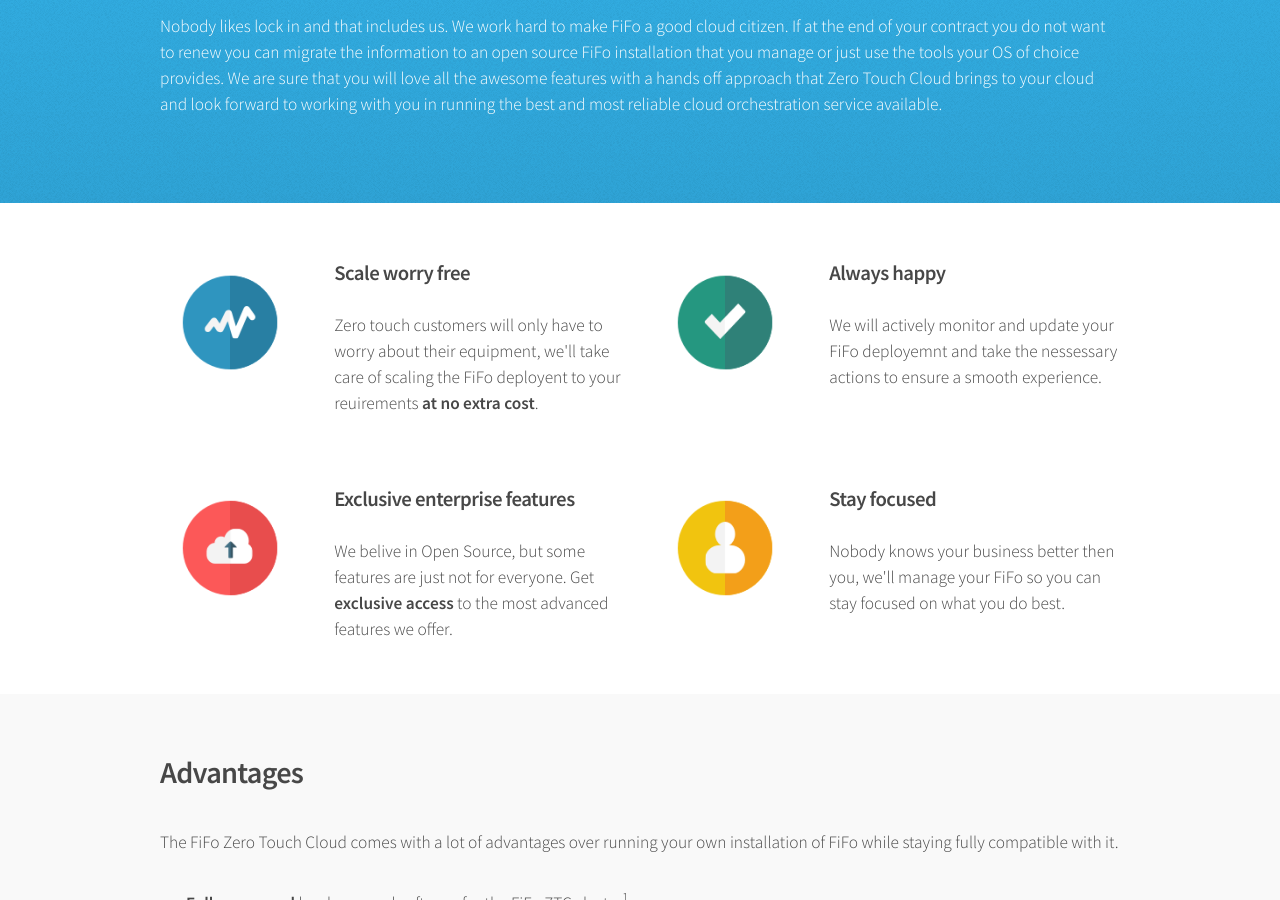
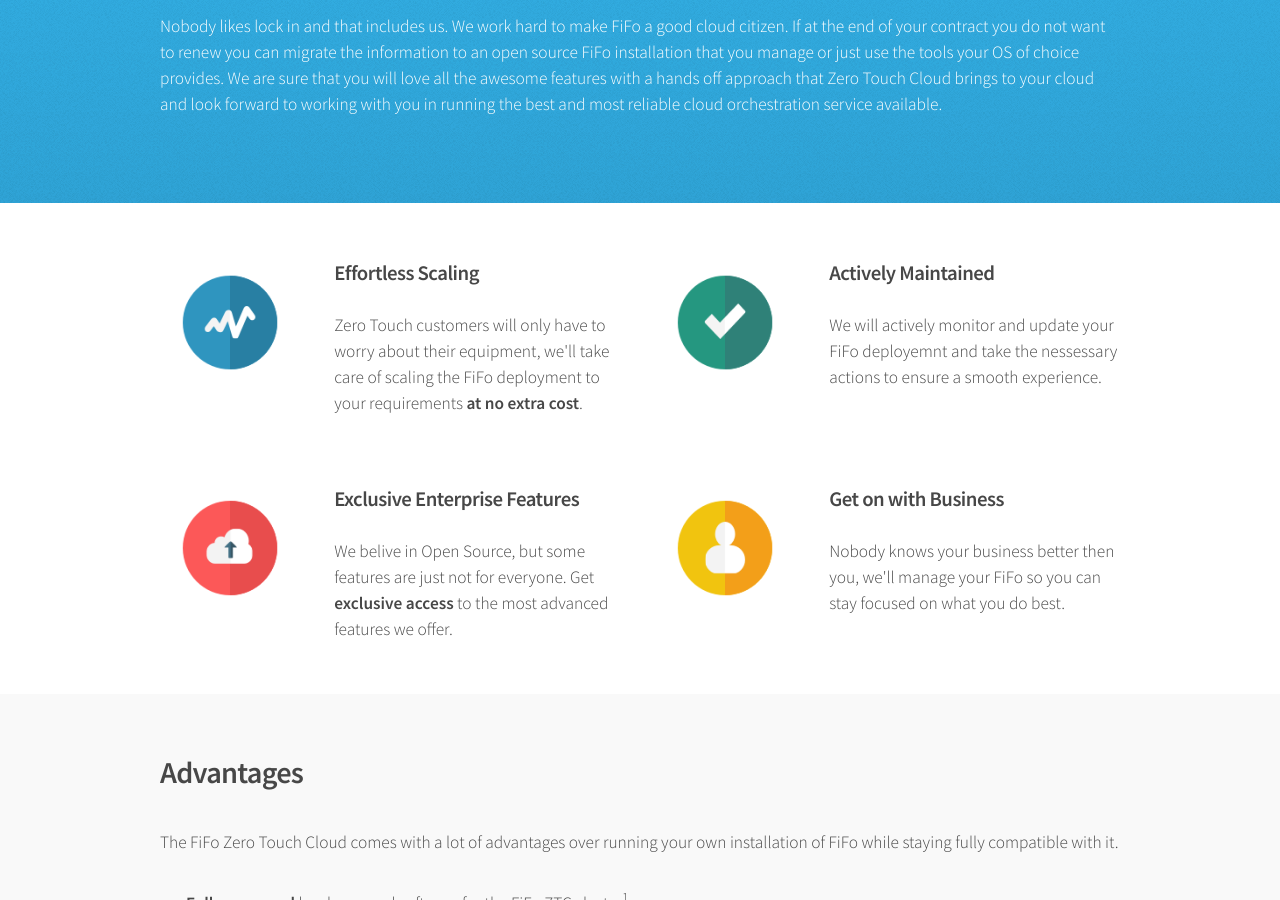
Before and after one commit to project-fifo/project-fifo.github.io, a Jekyll site: the page built from ztc.html, in a window 1280 px wide and 900 px high, scrolled down 1582 px. Built offline with Jekyll 4.4.1, drawn with Linux system fonts in a browser that asks for light colours.

Commit message:
more copy for ztc page

```diff
--- a/ztc.html
+++ b/ztc.html
@@ -73,8 +73,8 @@
         <div class="box post">
           <a href="#" class="image left"><img src="images/standard.png" alt="" /></a>
           <div class="inner">
-            <h3>Scale worry free</h3>
-            <p>Zero touch customers will only have to worry about their equipment, we'll take care of scaling the FiFo deployent to your reuirements <strong>at no extra cost</strong>.</p>
+            <h3>Effortless Scaling</h3>
+            <p>Zero Touch customers will only have to worry about their equipment, we'll take care of scaling the FiFo deployment to your requirements <strong>at no extra cost</strong>.</p>
           </div>
         </div>
       </section>
@@ -82,7 +82,7 @@
         <div class="box post">
           <a href="https://api.project-fifo.net" class="image left"><img src="images/api.png" alt="" /></a>
           <div class="inner">
-            <h3>Always happy</h3>
+            <h3>Actively Maintained</h3>
             <p>We will actively monitor and update your FiFo deployemnt and take the nessessary actions to ensure a smooth experience.</p>
           </div>
         </div>
@@ -93,7 +93,7 @@
         <div class="box post">
           <a href="http://leo-project.net/leofs/" class="image left"><img src="images/storage.png" alt="" /></a>
           <div class="inner">
-            <h3>Exclusive enterprise features</h3>
+            <h3>Exclusive Enterprise Features</h3>
             <p>We belive in Open Source, but some features are just not for everyone. Get <strong>exclusive access</strong> to the most advanced features we offer.</p>
           </div>
         </div>
@@ -102,7 +102,7 @@
         <div class="box post">
           <a href="#" class="image left"><img src="images/rbac.png" alt="" /></a>
           <div class="inner">
-            <h3>Stay focused</h3>
+            <h3>Get on with Business</h3>
             <p>Nobody knows your business better then you, we'll manage your FiFo so you can stay focused on what you do best.</p>
           </div>
         </div>
```
